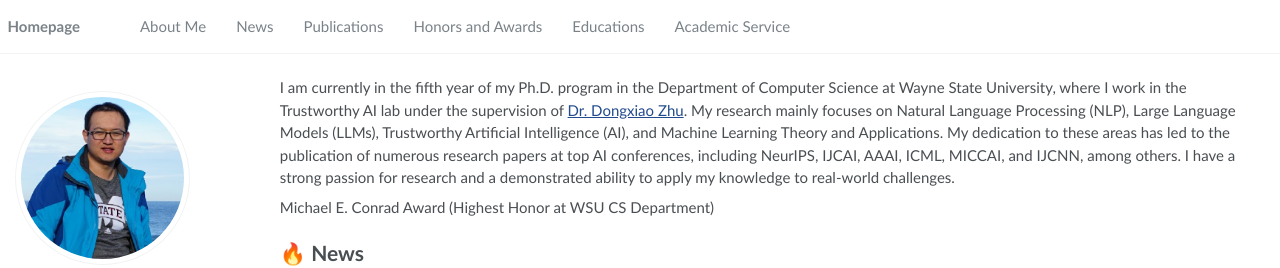
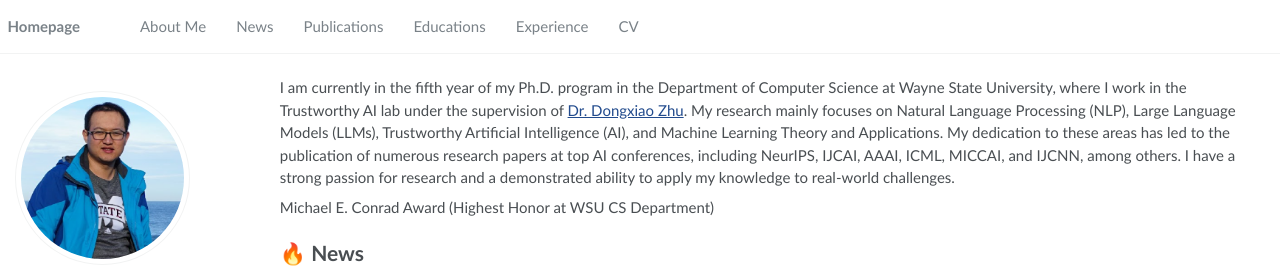
Before and after one commit to qiangyao1988/qiangyao1988.github.io, a Jekyll site: the page built from _pages/about.md, in a window 1280 px wide. Shown: the top 268 px of the page. Built offline with Jekyll 4.4.1, drawn with Linux system fonts in a browser that asks for light colours.

Commit message:
Update navigation.yml

```diff
--- a/_data/navigation.yml
+++ b/_data/navigation.yml
@@ -7,13 +7,13 @@ main:
     url: "/#-news"
 
   - title: "Publications"
-    url: "/#-research-publications"
-
-  - title: "Honors and Awards"
-    url: "/#-honors-and-awards"
+    url: "/#-selected-publications"
 
   - title: "Educations"
     url: "/#-educations"
 
-  - title: "Academic Service"
-    url: "/#-academic-service"
+  - title: "Experience"
+    url: "/#-educations"
+
+  - title: "CV"
+    url: "/#-educations"
```
